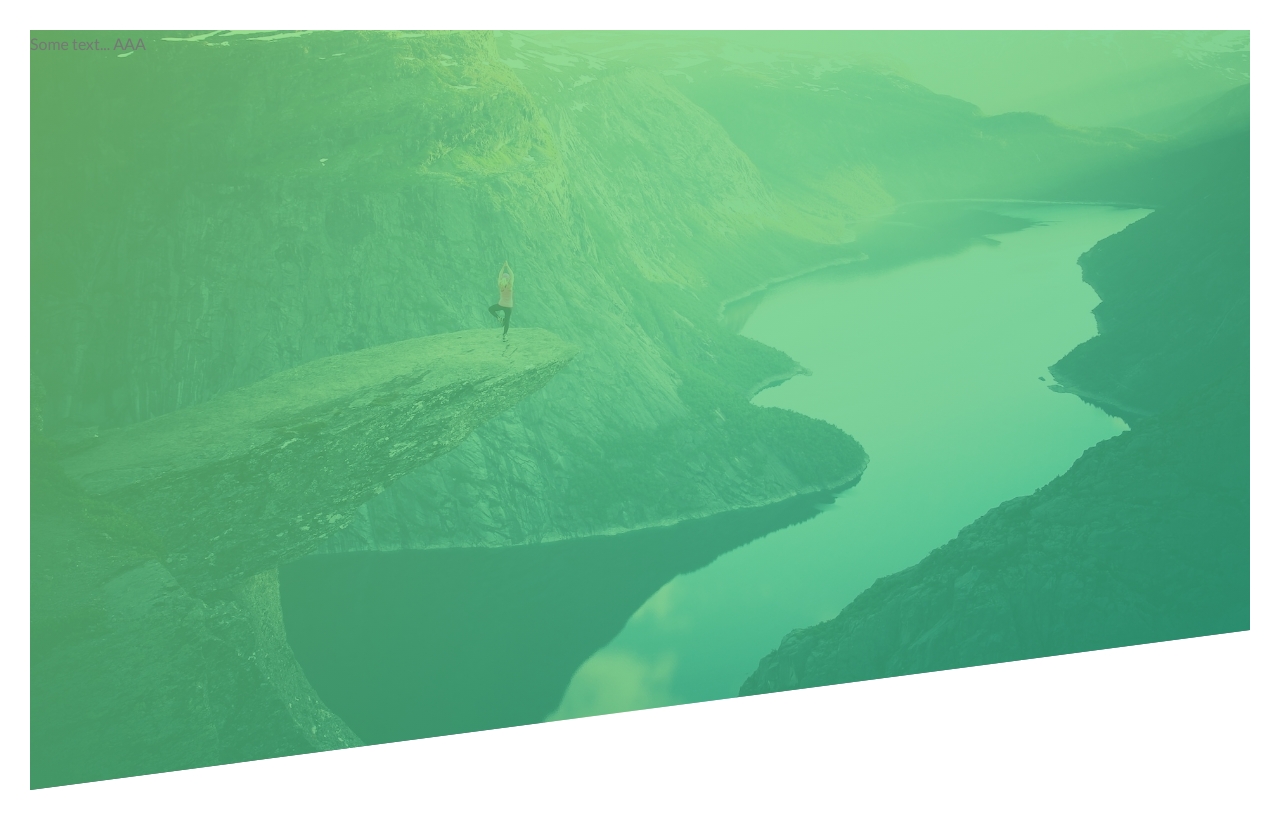
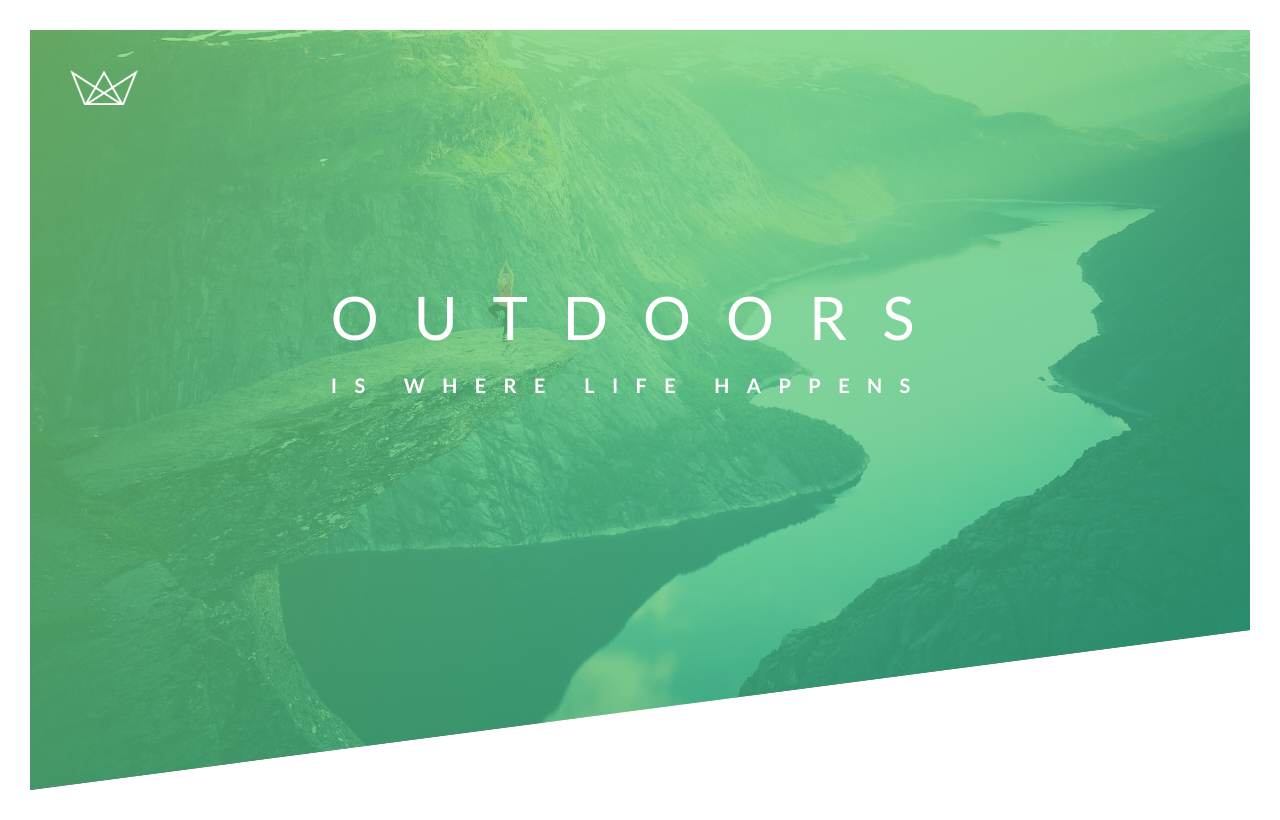
Before and after one commit to ming19991217/react-playground, a React (Vite) app: page / in a window 1280 px wide. Built offline with nearby package versions, Linux system fonts and the light colour scheme.

Commit message:
feat: header & title animations

```diff
--- a/src/Natours/page/Natours.tsx
+++ b/src/Natours/page/Natours.tsx
@@ -1,12 +1,26 @@
 
 
+import logo from '../img/logo-white.png';
 
 
 export default function Natours() {
     return (
         <header className="header">
-            Some text...
-            AAA
+
+            {/* Logo */}
+            <div className="logo-box">
+                <img src={logo} alt="Logo" className='logo' />
+            </div>
+
+            {/* 標題 */}
+            <div className="text-box">
+                <h1 className="heading-primary">
+                    <span className="heading-primary-main">Outdoors</span>
+                    <span className="heading-primary-sub">is where life happens</span>
+                </h1>
+            </div>
+
+
         </header>
     );
 }
--- a/src/Natours/page/style.css
+++ b/src/Natours/page/style.css
@@ -31,9 +31,89 @@ body {
     /* 背景會等比例放大，直到完全覆蓋容器 */
     background-size: cover;
 
-    /* 僅顯示範圍內的元素 */
+    /* 僅顯示指定範圍內的元素 */
     clip-path: polygon(0 0, 100% 0, 100% 75vh, 0 100%);
 
+    /* 使子元素以這個元素為參考點 */
+    position: relative;
+}
+
+.logo-box {
+    position: absolute;
+    top: 40px;
+    left: 40px;
+}
+
+.logo {
+    height: 35px;
+}
+
+.text-box {
+    position: absolute;
+    top: 40%;
+    left: 50%;
+
+    /* 使元素的中心點為參考點 */
+    transform: translate(-50%, -50%);
+}
+
+.heading-primary {
+    color: #FFF;
+    text-transform: uppercase;
+}
+
+.heading-primary-main {
+    display: block;
+    font-size: 60px;
+    font-weight: 400;
+    letter-spacing: 35px;
+
+    /* 綁定動畫效果 */
+    animation-name: moveInLeft;
+    animation-duration: 3s;
+    animation-timing-function: ease-out;
+}
+
+.heading-primary-sub {
+    display: block;
+    font-size: 20px;
+    font-weight: 700;
+    letter-spacing: 17.4px;
+
+    animation-name: moveInRight;
+    animation-duration: 3s;
+    animation-timing-function: ease-out;
+}
+
+@keyframes moveInLeft {
+    0% {
+        opacity: 0;
+        transform: translateX(-100px);
+    }
+
+    70% {
+        transform: translateX(10px);
+    }
+
+    100% {
+        opacity: 1;
+        transform: translate(0);
+    }
+}
 
 
+@keyframes moveInRight {
+    0% {
+        opacity: 0;
+        transform: translateX(100px);
+    }
+
+    70% {
+        transform: translateX(-10px);
+    }
+
+    100% {
+        opacity: 1;
+        transform: translate(0);
+    }
 }
```
